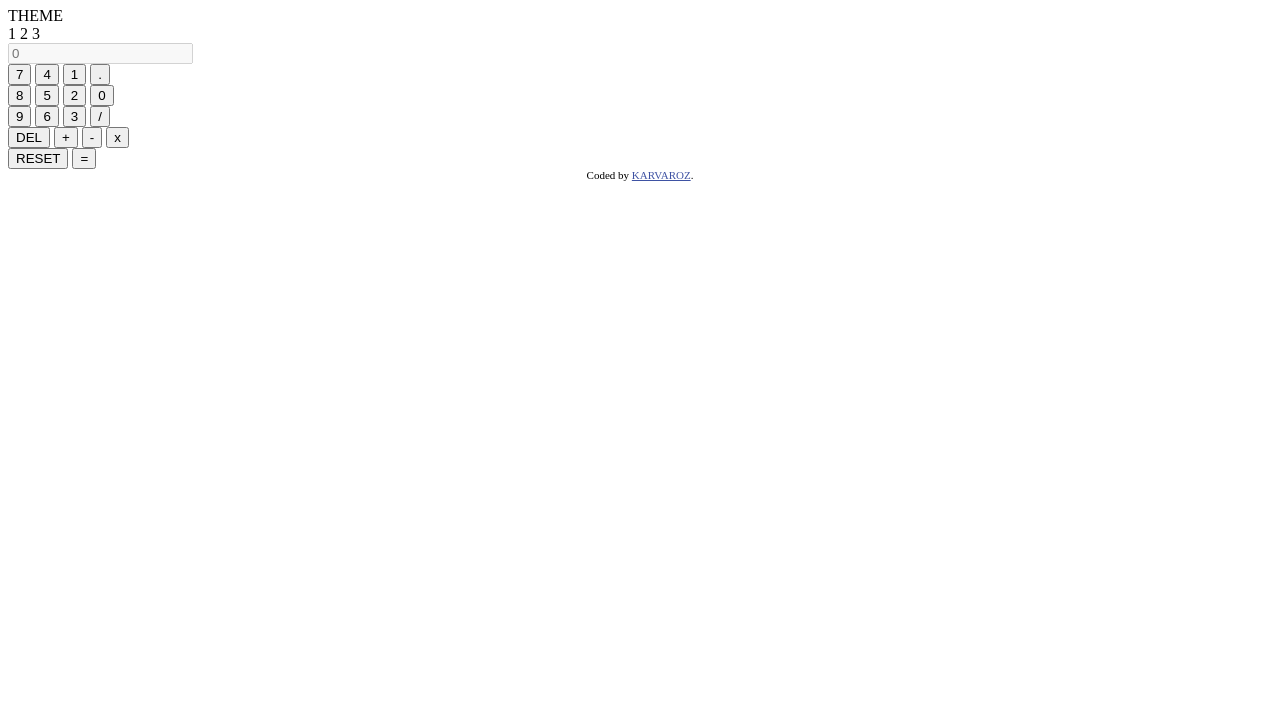
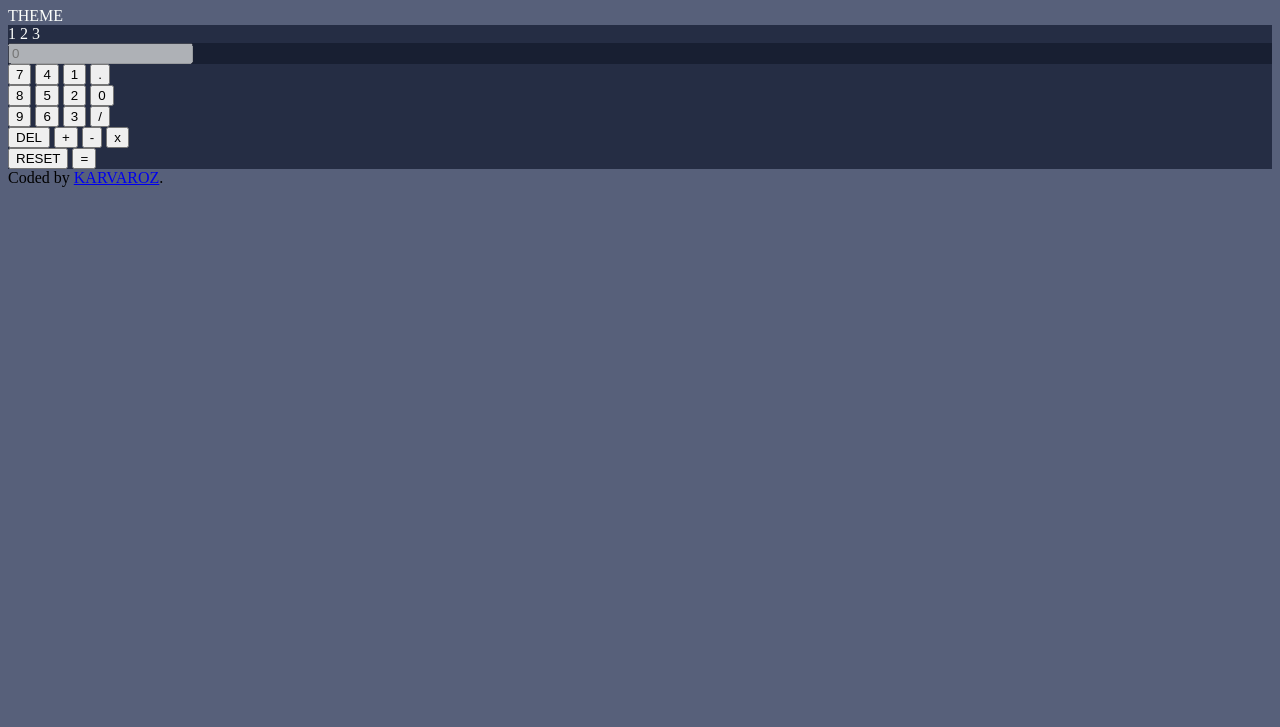
Before and after one commit to karvaroz/Calculator-App-R2E2, a plain HTML site: page index.html in a window 1280 px wide. Shown: the part 73-800 px from the top of the page. Drawn offline with Linux system fonts and the light colour scheme.

Commit message:
Subiendo temas sass

```diff
--- a/index.html
+++ b/index.html
@@ -8,6 +8,7 @@
 
   <link rel="icon" type="image/png" sizes="32x32" href="./images/favicon-32x32.png">
   <link rel="stylesheet" href="/styles/style.css">
+  <link rel="stylesheet" href="/styles/themes.css">
   <title>Reto 2 | Calculator app</title>
 </head>
 
--- /dev/null
+++ b/styles/themes.scss
@@ -0,0 +1,206 @@
+/* Theme 1 */
+
+$bg_theme1: #3b4664da;
+$bg_screen1: #181f32;
+$bg_actionBtn1: #647299;
+$bg_outputBtn1: #c85401;
+$bg_wrapperTheme1: #252d44;
+$bg_basicFunction1: #252d44;
+$shadow_outputBtn1: #902418;
+$shadow_actionBtn1: #3f4b6c;
+$color_dark1: #343429;
+$color_light1: #fcfefc;
+
+/* Theme 2 */
+
+$bg_theme2: #e6e6e6;
+$bg_screen2: #eeeeee;
+$bg_actionBtn2: #388187;
+$bg_outputBtn2: #c85401;
+$bg_wrapperTheme2: #d4cccb;
+$bg_basicFunction2: #d3cdcd;
+$shadow_outputBtn2: #883903;
+$shadow_actionBtn2: #1c5f66;
+$color_dark2: #343429;
+
+/* Theme 3 */
+
+$bg_theme3: #17062a;
+$bg_screen3: #1e0836;
+$bg_actionBtn3: #56077c;
+$bg_outputBtn3: #00decf;
+$bg_wrapperTheme3: #1e0836;
+$bg_basicFunction3: #1e0836;
+$bg_btnTheme3: #01ded4;
+$shadow_outputBtn3: #68f9f2;
+$shadow_actionBtn3: #9511c5;
+$color_almostYellow3: #f1da45;
+
+/* Theme 1 */
+
+body#theme1 {
+    background-color: $bg_theme1;
+
+    header {
+        h1 {
+            color: $color_light1;
+        }
+
+        .switch-style {
+            span {
+                color: $color_light1;
+            }
+
+            .switch-box {
+                background-color: $bg_wrapperTheme1;
+
+                .switch-button {
+                    background-color: $bg_outputBtn1;
+                }
+            }
+        }
+    }
+
+    main {
+        .screen {
+            background-color: $bg_screen1;
+        }
+
+        .basic-functions {
+            background-color: $bg_basicFunction1;
+        }
+    }
+}
+
+/* Theme 2 */
+
+body#theme2 {
+    background-color: $bg_theme2;
+
+    header {
+        h2 {
+            color: $color_dark2;
+        }
+
+        .switch-style {
+            span {
+                color: $color_dark2;
+            }
+
+            .switch-box {
+                background-color: $bg_wrapperTheme2;
+
+                .switch-button {
+                    background-color: $bg_outputBtn2;
+                }
+            }
+        }
+    }
+
+    main {
+        .screen {
+            background-color: $bg_screen2;
+
+            .historia {
+                color: rgb(56, 53, 48)
+            }
+
+            input[type="text"] {
+                color: $color_dark2
+            }
+        }
+
+        .basic-functions {
+            background-color: $bg_basicFunction2;
+        }
+    }
+
+    .footer {
+        .attribution {
+            color: rgb(0, 0, 0);
+            font-size: 11px;
+            text-align: center;
+            padding: 1.6em;
+        }
+
+        .attribution a {
+            color: blue;
+        }
+    }
+}
+
+/* Theme 3 */
+
+body#theme3 {
+    background-color: $bg_theme3;
+
+    header {
+        h2 {
+            color: $color_almostYellow3;
+        }
+
+        .switch-style {
+            span {
+                color: $color_almostYellow3;
+            }
+
+            .switch-box {
+                background-color: $bg_wrapperTheme3;
+
+                .switch-button {
+                    background-color: $bg_outputBtn3;
+                }
+            }
+        }
+    }
+
+    main {
+        .screen {
+            background-color: $bg_screen3;
+
+            .historia {
+                color: orange
+            }
+
+            input[type="text"] {
+                color: $color_almostYellow3
+            }
+        }
+
+        .basic-functions {
+            background-color: $bg_basicFunction3;
+
+            .btnNum,
+            .symbolType {
+                background-color: #331b4d;
+                color: $color_almostYellow3
+            }
+
+            #del,
+            #reset {
+                color: #fff;
+                background-color: $bg_outputBtn3;
+                box-shadow: 0 0.19em 0em $shadow_actionBtn3;
+            }
+
+            #output {
+                background-color: $bg_outputBtn3;
+                color: #000;
+                box-shadow: 0 0.19em 0em $shadow_outputBtn3;
+            }
+        }
+    }
+
+    .footer {
+        .attribution {
+            color: #fff;
+            font-size: 11px;
+            text-align: center;
+            padding: 1.6em;
+        }
+
+        .attribution a {
+            color: #ff0;
+        }
+    }
+}
```
Also changed, not shown: styles/style.css, styles/themes.css (added), 1 other file.
